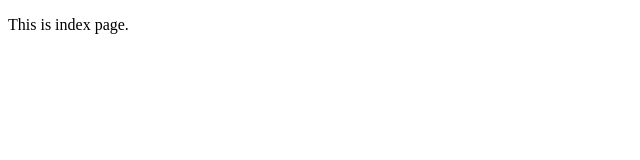
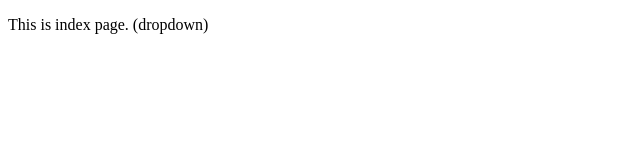
Before and after one commit to shankkarpal46/Practice, a plain HTML site: page index.html in a window 1280 px wide. Shown: the whole page, without its empty margins (0-640 px from the left). Drawn offline with Linux system fonts and the light colour scheme.

```diff
--- a/index.html
+++ b/index.html
@@ -6,6 +6,6 @@
     <title>Home Page</title>
 </head>
 <body>
-    <p>This is index page.</p>
+    <p>This is index page. (dropdown)</p>
 </body>
 </html>
```
